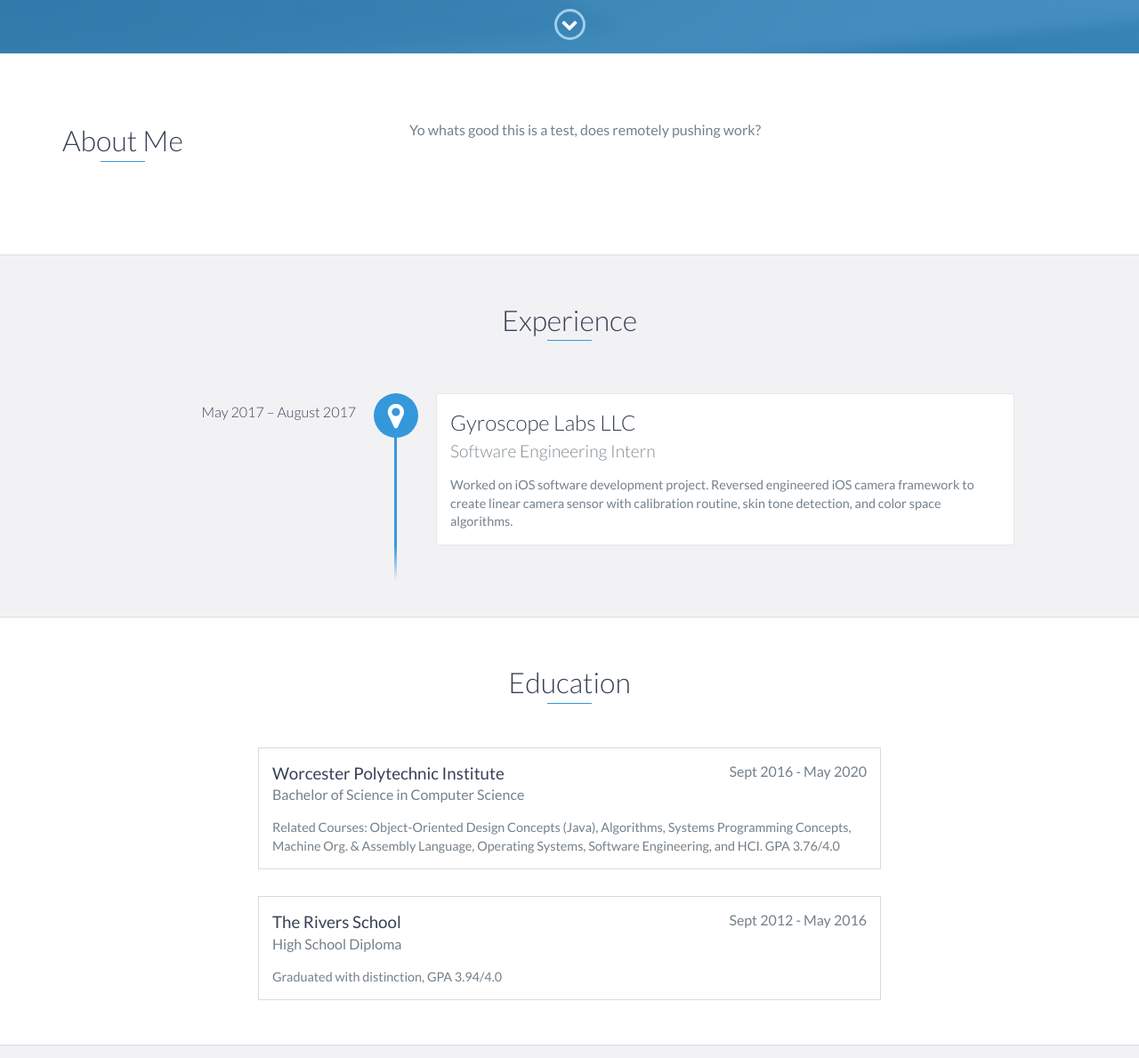
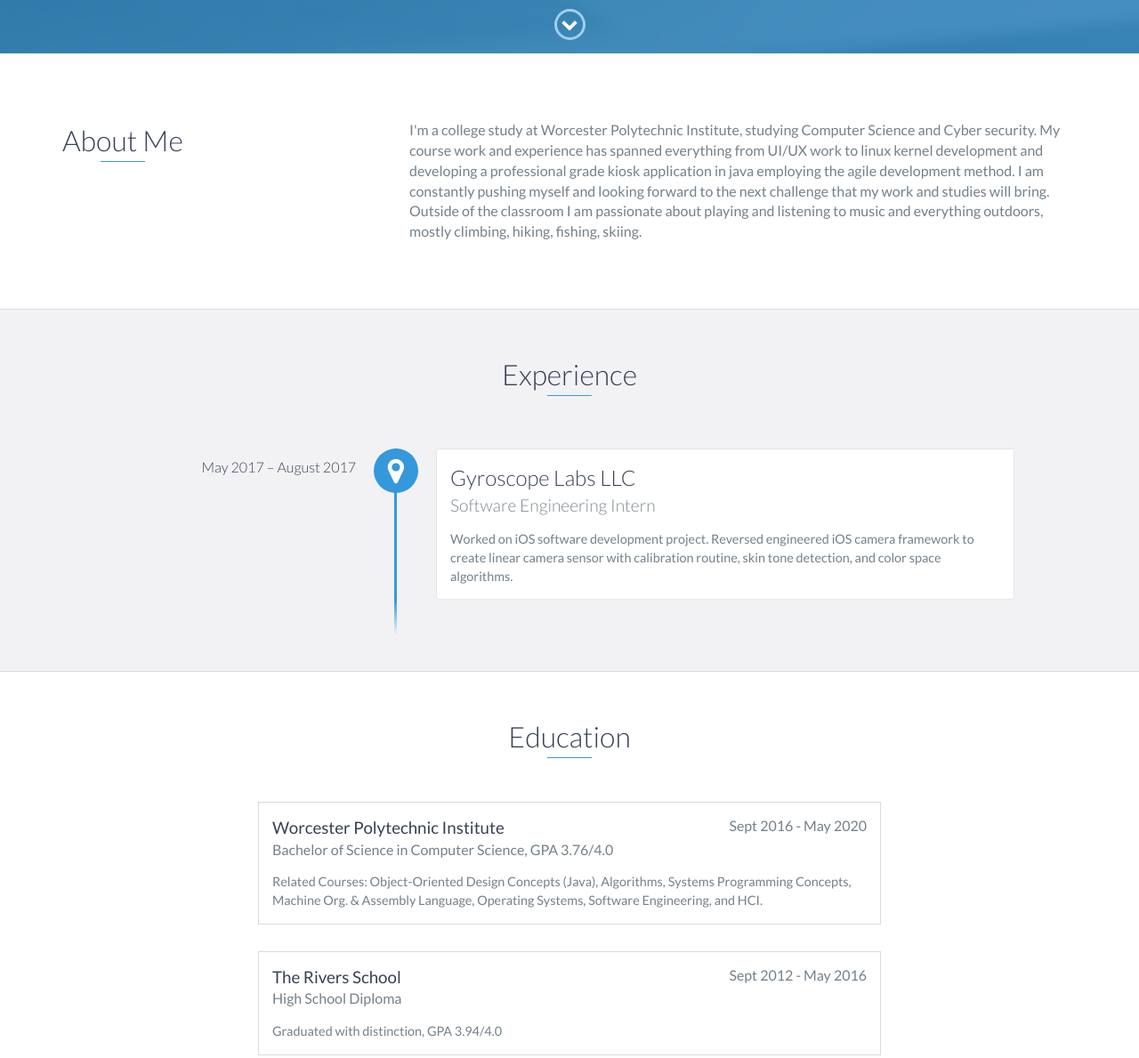
Before and after one commit to RogerWirkala/RogerWirkala.github.io, a website: page index.html in a window 1280 px wide. Shown: the part 740-1929 px from the top of the page at 89% size. Drawn offline with nearby package versions, Linux system fonts and the light colour scheme.

Commit message:
building site

```diff
--- a/index.html
+++ b/index.html
@@ -70,7 +70,9 @@
                 </div>
                 <div class="col-md-8">
                     <p>
-                       Yo whats good this is a test, does remotely pushing work?
+                        I'm a college study at Worcester Polytechnic Institute, studying Computer Science and Cyber security. My course work and experience has spanned everything from UI/UX work to linux kernel development
+                        and developing a professional grade kiosk application in java employing the agile development method. I am constantly pushing myself and looking forward to the next challenge that my work and
+                        studies will bring. Outside of the classroom I am passionate about playing and listening to music and everything outdoors, mostly climbing, hiking, fishing, skiing.
                     </p>
                 </div>
             </div>
@@ -97,10 +99,9 @@
         <div class="education-block">
             <h3>Worcester Polytechnic Institute</h3>
             <span class="education-date">Sept 2016 - May 2020</span>
-            <h4>Bachelor of Science in Computer Science</h4>
+            <h4>Bachelor of Science in Computer Science, GPA 3.76/4.0</h4>
             <p>
                 Related Courses: Object-Oriented Design Concepts (Java), Algorithms, Systems Programming Concepts, Machine Org. & Assembly Language, Operating Systems, Software Engineering, and HCI.
-                GPA 3.76/4.0
             </p>
         </div>
         <!-- End .education-block -->
```
